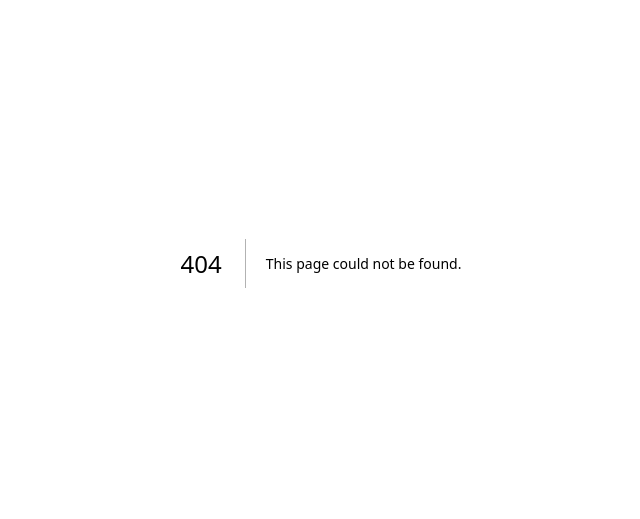
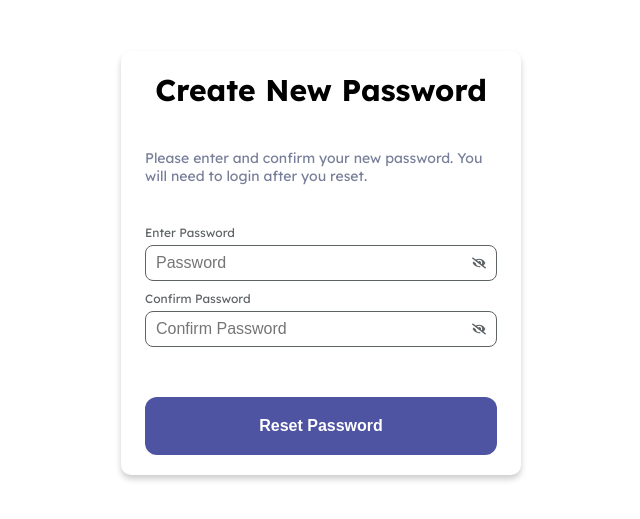
Before and after one commit to Oto-Gelashvili/frontend, a Next.js app in the folder front/: page /newPass in a window 1280 px wide. Before the commit this address had no page. Shown: the part 137-656 px from the top of the page, without its empty margins (319-959 px from the left). Built offline with nearby package versions, Linux system fonts and the light colour scheme.

Commit message:
feat(auth): add Create New Password page UI

```diff
--- a/front/app/Components/Buttons.tsx
+++ b/front/app/Components/Buttons.tsx
@@ -3,13 +3,13 @@ import React from "react";
 interface ButtonProps {
   className?: string;
   content: string;
-  onClick?: () => void;
+  onClick?: (e: React.MouseEvent<HTMLButtonElement> | React.FormEvent<HTMLFormElement>) => void;
   type?: "button" | "submit" | "reset";
+  disabled?: boolean;
 }
-
-export default function Button({ className, content, onClick, type = "button" }: ButtonProps) {
+export default function Button({ className, content, onClick, type = "button", disabled = false }: ButtonProps) {
   return (
-    <button type={type} className={className} onClick={onClick}>
+    <button type={type} className={className} onClick={onClick}  disabled={disabled}>
       {content}
     </button>
   );
--- /dev/null
+++ b/front/app/newPass/NewPass.css
@@ -0,0 +1,110 @@
+.newPassPage {
+  display: flex;
+  justify-content: center;
+  align-items: center;
+  min-height: 100vh;
+  background-color: #ffffff;
+  margin: 0;
+  padding: 0;
+}
+
+.newPassPage .newPassContainer {
+  width: 100%;
+  max-width: 400px;
+  padding: 20px 24px;
+  background-color: #ffffff;
+  border-radius: 10px;
+  box-shadow: 0 4px 6px rgba(0, 0, 0, 0.2);
+}
+
+.newPassPage .title {
+  color: var(--black);
+  text-align: center;
+  font-size: 3rem;
+  font-weight: bold;
+  margin-bottom: 4rem;
+}
+
+.newPassPage .desc {
+  font-size: 1.4rem;
+  color: var(--accent-gray);
+}
+
+.newPassPage .form {
+  display: flex;
+  flex-direction: column;
+  margin-top: 3rem;
+}
+
+.newPassPage .label {
+  display: block;
+  font-weight: 400;
+  font-size: 1.2rem;
+  margin-bottom: 5px;
+  color: var(--gray);
+}
+
+.newPassPage .input {
+  width: 100%;
+  padding: 8px 10px;
+  border: 1px solid var(--gray);
+  background-color: #ffffff;
+  border-radius: 8px;
+  font-size: 1.6rem;
+  outline: none;
+  transition: border-color 0.3s ease;
+  color: var(--gray);
+}
+
+.newPassPage .input:focus {
+  border-color: var(--accent-blue);
+}
+
+/* Password Group */
+.newPassPage .passwordGroup {
+  display: flex;
+  flex-direction: column;
+  margin-top: 1rem;
+}
+
+.newPassPage .passwordGroup .password-input {
+  position: relative;
+}
+
+.newPassPage .passwordGroup .password-input .eye-icon {
+  color: var(--gray);
+  position: absolute;
+  display: flex;
+  align-items: center;
+  top: 50%;
+  right: 3%;
+  font-size: 1.4rem;
+  transform: translateY(-50%);
+}
+
+.newPassPage .error-text {
+  color: red;
+  margin-top: 5px;
+}
+
+.newPassPage .resetPassword {
+  margin-top: 50px;
+  width: 100%;
+  padding: 20px 24px;
+  background-color: var(--blue);
+  color: #ffffff;
+  font-weight: 600;
+  font-size: 1.6rem;
+  border: none;
+  border-radius: 12px;
+  cursor: pointer;
+  transition: background-color 0.3s ease;
+}
+
+.newPassPage .resetPassword:hover {
+  background-color: var(--accent-blue);
+}
+
+.newPassPage .resetPassword:disabled {
+  opacity: 0.7;
+}
--- /dev/null
+++ b/front/app/newPass/page.tsx
@@ -0,0 +1,122 @@
+'use client'
+
+import React, { useState } from 'react'
+import './NewPass.css'
+import Button from '../Components/Buttons'
+import { FaEye, FaEyeSlash } from "react-icons/fa";
+
+export default function NewPass() {
+  const [password, setPassword] = useState<string>('');
+  const [confirmPassword, setConfirmPassword] = useState<string>('');
+  const [isPasswordVisible, setIsPasswordVisible] = useState<boolean>(false);
+  const [isConfirmPasswordVisible, setIsConfirmPasswordVisible] = useState<boolean>(false);
+  const [passwordError, setPasswordError] = useState<string>('');
+
+  const handlePasswordToggle = () => {
+    setIsPasswordVisible(!isPasswordVisible);
+  };
+
+  const handleConfirmPasswordToggle = () => {
+    setIsConfirmPasswordVisible(!isConfirmPasswordVisible);
+  };
+
+  const handleConfirmPasswordChange = (e: React.ChangeEvent<HTMLInputElement>) => {
+    const confirmPasswordValue = e.target.value;
+    setConfirmPassword(confirmPasswordValue);
+
+    // Check password match only when confirm password is not empty
+    if (confirmPasswordValue && password !== confirmPasswordValue) {
+      setPasswordError("Passwords do not match");
+    } else {
+      setPasswordError('');
+    }
+  };
+
+  const handlePasswordChange = (e: React.ChangeEvent<HTMLInputElement>) => {
+    const passwordValue = e.target.value;
+    setPassword(passwordValue);
+
+    // If confirm password is not empty, recheck match
+    if (confirmPassword && passwordValue !== confirmPassword) {
+      setPasswordError("Passwords do not match");
+    } else {
+      setPasswordError('');
+    }
+  };
+
+  const handleSubmit = (e: React.FormEvent) => {
+    e.preventDefault();
+    if (password !== confirmPassword) {
+      setPasswordError("Passwords do not match");
+      return;
+    }
+
+    if (password.length < 8) {
+      setPasswordError("Password must be at least 8 characters long");
+      return;
+    }
+
+    console.log("Password reset submission");
+  };
+
+  return (
+    <main className="newPassPage">
+      <section className="newPassContainer">
+        <h2 className="title">Create New Password</h2>
+        <p className='desc'>Please enter and confirm your new password. You will need to login after you reset.</p>
+        <form className="form" onSubmit={handleSubmit}>
+          <div className="passwordGroup">
+            <label htmlFor="password" className="label">
+              Enter Password
+            </label>
+            <div className="password-input">
+              <input
+                className="input"
+                type={isPasswordVisible ? 'text' : 'password'}
+                id="password"
+                placeholder="Password"
+                required
+                value={password}
+                onChange={handlePasswordChange}
+              />
+              <span className="eye-icon" onClick={handlePasswordToggle}>
+                {isPasswordVisible ? <FaEye /> : <FaEyeSlash />}
+              </span>
+            </div>
+          </div>
+          <div className="passwordGroup">
+            <label htmlFor="confirmPassword" className="label">
+              Confirm Password
+            </label>
+            <div className="password-input">
+              <input
+                className="input"
+                type={isConfirmPasswordVisible ? 'text' : 'password'}
+                id="confirmPassword"
+                placeholder="Confirm Password"
+                required
+                value={confirmPassword}
+                onChange={handleConfirmPasswordChange}
+              />
+              <span className="eye-icon" onClick={handleConfirmPasswordToggle}>
+                {isConfirmPasswordVisible ? <FaEye /> : <FaEyeSlash />}
+              </span>
+            </div>
+          </div>
+          {passwordError && (
+            <p className="error-text">
+              {passwordError}
+            </p>
+          )}
+          <Button
+            className="resetPassword"
+            content="Reset Password"
+            type="submit"
+            onClick={handleSubmit}
+            disabled={!!passwordError}
+          />
+        </form>
+      </section>
+    </main>
+  )
+}
```
